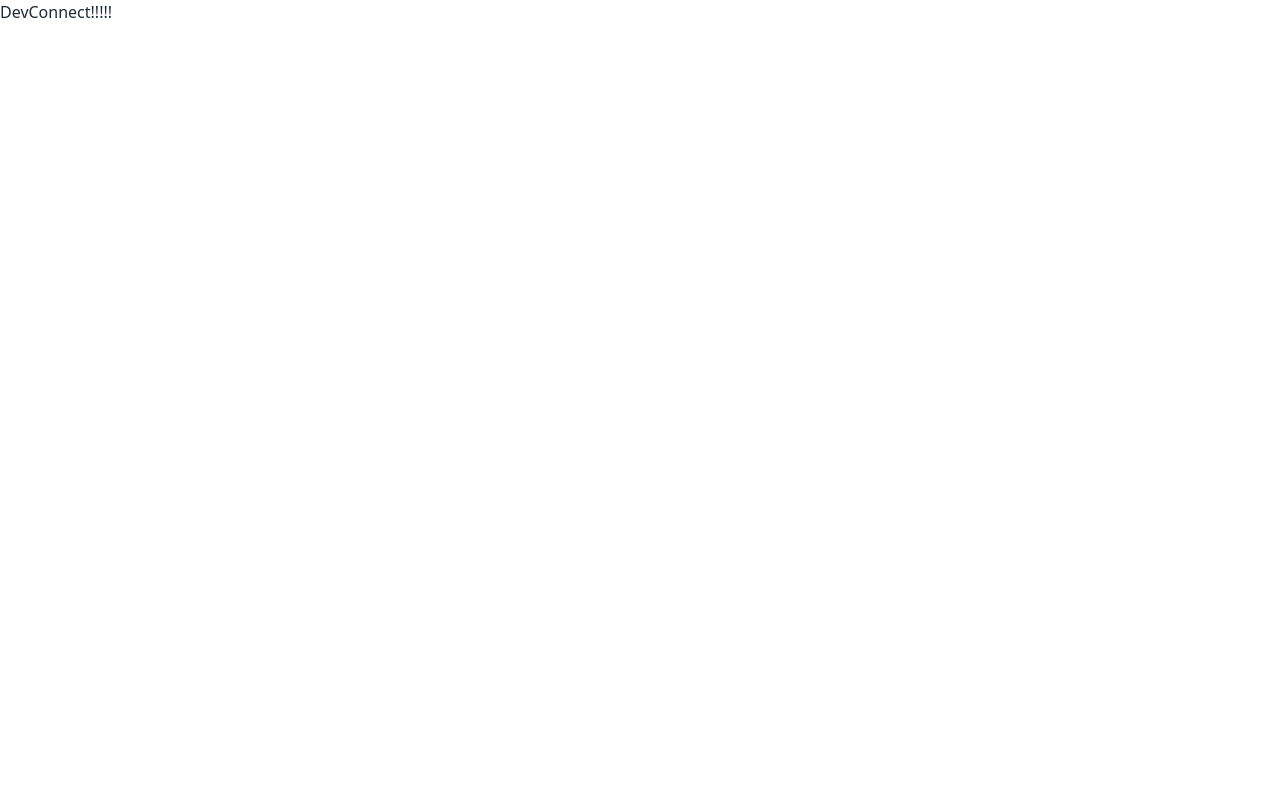
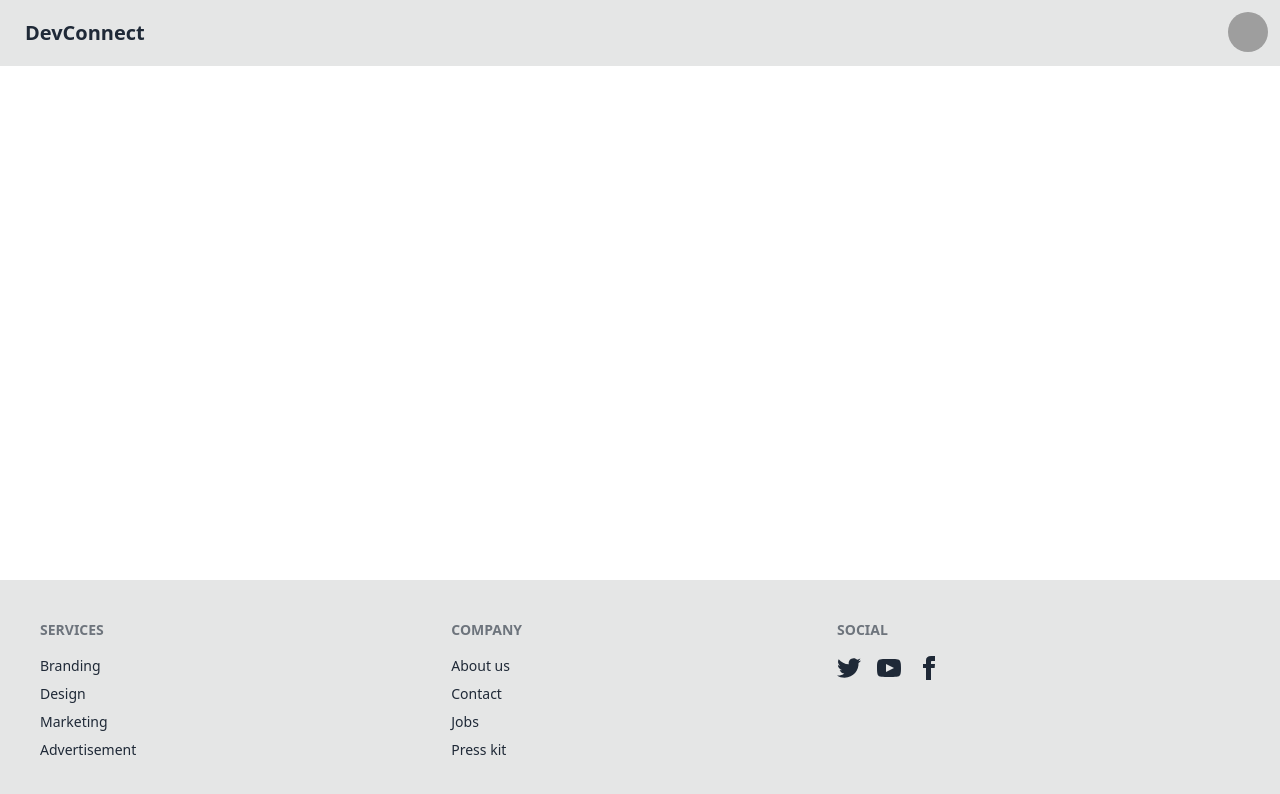
Before and after one commit to Gopal1252/devConnect-frontend, a React (Vite) app: page / in a window 1280 px wide. Shown: the top 794 px of the page. Built offline with nearby package versions, Linux system fonts and the light colour scheme; grey boxes are pictures that could not be loaded.

Commit message:
setup routing

```diff
--- a/package.json
+++ b/package.json
@@ -11,7 +11,8 @@
   },
   "dependencies": {
     "react": "^18.3.1",
-    "react-dom": "^18.3.1"
+    "react-dom": "^18.3.1",
+    "react-router-dom": "^6.26.2"
   },
   "devDependencies": {
     "@eslint/js": "^9.9.0",
--- a/src/App.jsx
+++ b/src/App.jsx
@@ -1,8 +1,18 @@
+import Body from "./Body";
+import Login from "./Login";
+import { BrowserRouter, Routes, Route } from "react-router-dom"
+
 function App() {
 
   return (
     <>
-      <h1 className="">DevConnect!!!!!</h1>
+      <BrowserRouter basename="/">
+        <Routes>
+          <Route path="/" element={<Body/>}>
+            <Route path="/login" element={<Login/>} />
+          </Route>
+        </Routes>
+      </BrowserRouter>
     </>
   )
 }
--- /dev/null
+++ b/src/Body.jsx
@@ -0,0 +1,15 @@
+import Navbar from "./Navbar";
+import { Outlet } from "react-router-dom";
+import Footer from "./Footer";
+
+const Body = () => {
+  return (
+    <div>
+      <Navbar/>
+      <Outlet />
+      <Footer/>
+    </div>
+  )
+}
+
+export default Body
--- /dev/null
+++ b/src/Footer.jsx
@@ -0,0 +1,62 @@
+import React from 'react'
+
+const Footer = () => {
+  return (
+    <footer className="footer bg-base-300 text-base-content p-10 fixed bottom-0">
+      <nav>
+        <h6 className="footer-title">Services</h6>
+        <a className="link link-hover">Branding</a>
+        <a className="link link-hover">Design</a>
+        <a className="link link-hover">Marketing</a>
+        <a className="link link-hover">Advertisement</a>
+      </nav>
+      <nav>
+        <h6 className="footer-title">Company</h6>
+        <a className="link link-hover">About us</a>
+        <a className="link link-hover">Contact</a>
+        <a className="link link-hover">Jobs</a>
+        <a className="link link-hover">Press kit</a>
+      </nav>
+      <nav>
+        <h6 className="footer-title">Social</h6>
+        <div className="grid grid-flow-col gap-4">
+          <a>
+            <svg
+              xmlns="http://www.w3.org/2000/svg"
+              width="24"
+              height="24"
+              viewBox="0 0 24 24"
+              className="fill-current">
+              <path
+                d="M24 4.557c-.883.392-1.832.656-2.828.775 1.017-.609 1.798-1.574 2.165-2.724-.951.564-2.005.974-3.127 1.195-.897-.957-2.178-1.555-3.594-1.555-3.179 0-5.515 2.966-4.797 6.045-4.091-.205-7.719-2.165-10.148-5.144-1.29 2.213-.669 5.108 1.523 6.574-.806-.026-1.566-.247-2.229-.616-.054 2.281 1.581 4.415 3.949 4.89-.693.188-1.452.232-2.224.084.626 1.956 2.444 3.379 4.6 3.419-2.07 1.623-4.678 2.348-7.29 2.04 2.179 1.397 4.768 2.212 7.548 2.212 9.142 0 14.307-7.721 13.995-14.646.962-.695 1.797-1.562 2.457-2.549z"></path>
+            </svg>
+          </a>
+          <a>
+            <svg
+              xmlns="http://www.w3.org/2000/svg"
+              width="24"
+              height="24"
+              viewBox="0 0 24 24"
+              className="fill-current">
+              <path
+                d="M19.615 3.184c-3.604-.246-11.631-.245-15.23 0-3.897.266-4.356 2.62-4.385 8.816.029 6.185.484 8.549 4.385 8.816 3.6.245 11.626.246 15.23 0 3.897-.266 4.356-2.62 4.385-8.816-.029-6.185-.484-8.549-4.385-8.816zm-10.615 12.816v-8l8 3.993-8 4.007z"></path>
+            </svg>
+          </a>
+          <a>
+            <svg
+              xmlns="http://www.w3.org/2000/svg"
+              width="24"
+              height="24"
+              viewBox="0 0 24 24"
+              className="fill-current">
+              <path
+                d="M9 8h-3v4h3v12h5v-12h3.642l.358-4h-4v-1.667c0-.955.192-1.333 1.115-1.333h2.885v-5h-3.808c-3.596 0-5.192 1.583-5.192 4.615v3.385z"></path>
+            </svg>
+          </a>
+        </div>
+      </nav>
+    </footer>
+  )
+}
+
+export default Footer
--- /dev/null
+++ b/src/Navbar.jsx
@@ -0,0 +1,34 @@
+const Navbar = () => {
+  return (
+    <div className="navbar bg-base-300">
+      <div className="flex-1">
+        <a className="btn btn-ghost text-xl">DevConnect</a>
+      </div>
+      <div className="flex-none gap-2">
+        <div className="dropdown dropdown-end">
+          <div tabIndex={0} role="button" className="btn btn-ghost btn-circle avatar">
+            <div className="w-10 rounded-full">
+              <img
+                alt="Tailwind CSS Navbar component"
+                src="https://img.daisyui.com/images/stock/photo-1534528741775-53994a69daeb.webp" />
+            </div>
+          </div>
+          <ul
+            tabIndex={0}
+            className="menu menu-sm dropdown-content bg-base-100 rounded-box z-[1] mt-3 w-52 p-2 shadow">
+            <li>
+              <a className="justify-between">
+                Profile
+                <span className="badge">New</span>
+              </a>
+            </li>
+            <li><a>Settings</a></li>
+            <li><a>Logout</a></li>
+          </ul>
+        </div>
+      </div>
+    </div>
+  )
+}
+
+export default Navbar
```
Also changed, not shown: 1 other file (tests, documents, lock files or other folders).
